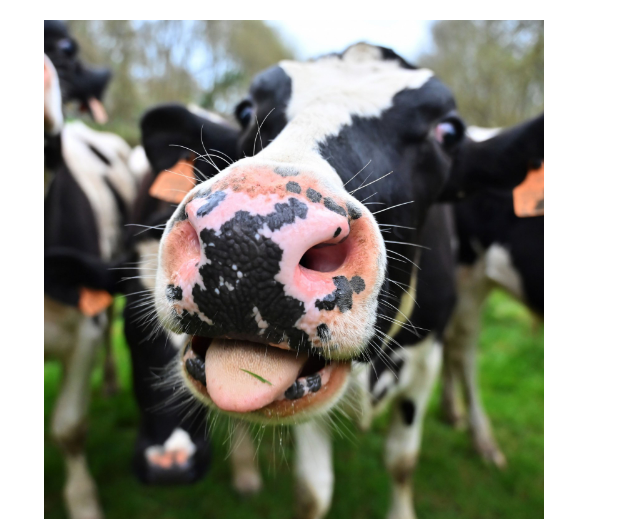
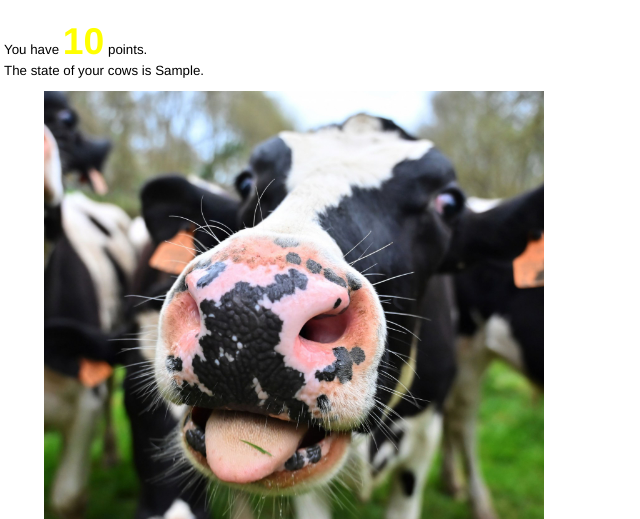
Before and after one commit to cas380/cow-clicker-2, a Flask app: template templates/store.html in a window 1280 px wide. Shown: the part 99-618 px from the top of the page, without its empty margins (0-640 px from the left). Run offline with Flask 2, Linux system fonts and the light colour scheme; the template is opened without the code that fills it: most values are stand-ins (such as "Sample title", 1, 10 or a date in 2020).

Commit message:
Update store.html

```diff
--- a/templates/store.html
+++ b/templates/store.html
@@ -13,6 +13,10 @@
 
 {% block content %}
     <body>
+	<div onload="loadGameState()">
+	    <div id="POINTz">You have <span id="points">{{ init_points }}</span> points.</div>
+	    <div id="COWz">The state of your cows is <span id="cows">{{ init_cows }}</span>.</div>
+	</div>
         <div>
         </div>
         <figure>
```
